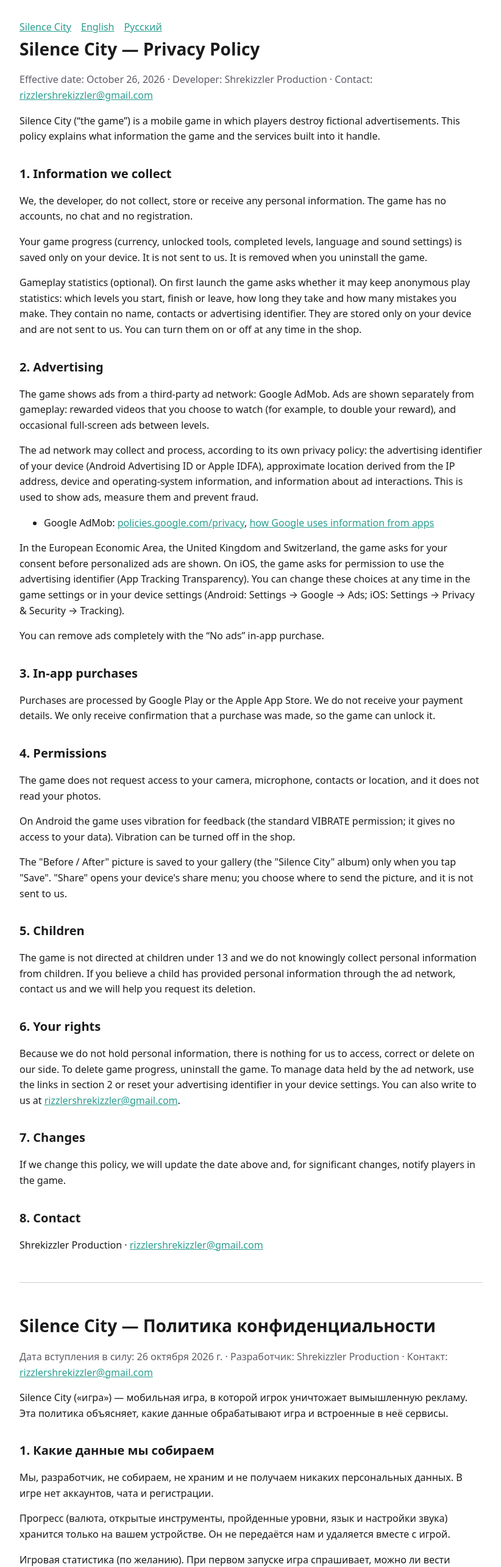
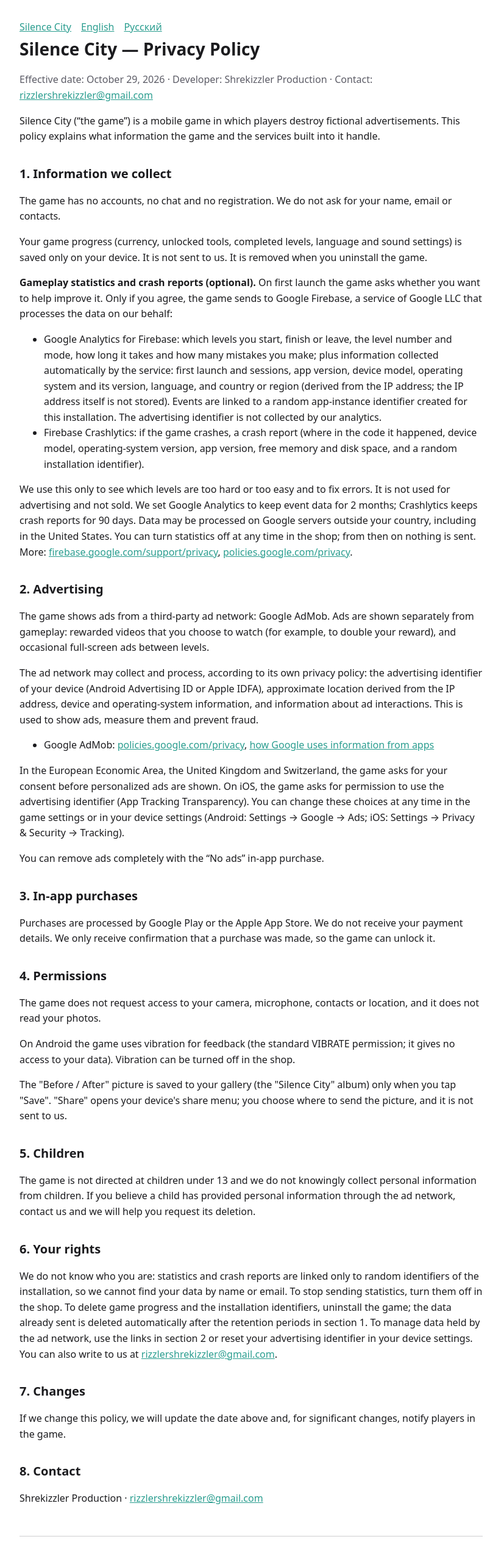
Before and after one commit to BiologyMajor404/BiologyMajor404.github.io, a plain HTML site: page silence-city/privacy.html in a window 1280 px wide. Shown: the top 2569 px of the page at 61% size, without its empty margins (228-1050 px from the left). Drawn offline with Linux system fonts and the light colour scheme.

Commit message:
Add files via upload

```diff
--- a/silence-city/privacy.html
+++ b/silence-city/privacy.html
@@ -23,14 +23,19 @@
 
 <section id="en" lang="en">
 <h1>Silence City — Privacy Policy</h1>
-<p class="muted">Effective date: October 26, 2026 · Developer: Shrekizzler Production · Contact: <a href="mailto:rizzlershrekizzler@gmail.com">rizzlershrekizzler@gmail.com</a></p>
+<p class="muted">Effective date: October 29, 2026 · Developer: Shrekizzler Production · Contact: <a href="mailto:rizzlershrekizzler@gmail.com">rizzlershrekizzler@gmail.com</a></p>
 
 <p>Silence City (“the game”) is a mobile game in which players destroy fictional advertisements. This policy explains what information the game and the services built into it handle.</p>
 
 <h2>1. Information we collect</h2>
-<p>We, the developer, do not collect, store or receive any personal information. The game has no accounts, no chat and no registration.</p>
+<p>The game has no accounts, no chat and no registration. We do not ask for your name, email or contacts.</p>
 <p>Your game progress (currency, unlocked tools, completed levels, language and sound settings) is saved only on your device. It is not sent to us. It is removed when you uninstall the game.</p>
-<p>Gameplay statistics (optional). On first launch the game asks whether it may keep anonymous play statistics: which levels you start, finish or leave, how long they take and how many mistakes you make. They contain no name, contacts or advertising identifier. They are stored only on your device and are not sent to us. You can turn them on or off at any time in the shop.</p>
+<p><b>Gameplay statistics and crash reports (optional).</b> On first launch the game asks whether you want to help improve it. Only if you agree, the game sends to Google Firebase, a service of Google LLC that processes the data on our behalf:</p>
+<ul>
+  <li>Google Analytics for Firebase: which levels you start, finish or leave, the level number and mode, how long it takes and how many mistakes you make; plus information collected automatically by the service: first launch and sessions, app version, device model, operating system and its version, language, and country or region (derived from the IP address; the IP address itself is not stored). Events are linked to a random app-instance identifier created for this installation. The advertising identifier is not collected by our analytics.</li>
+  <li>Firebase Crashlytics: if the game crashes, a crash report (where in the code it happened, device model, operating-system version, app version, free memory and disk space, and a random installation identifier).</li>
+</ul>
+<p>We use this only to see which levels are too hard or too easy and to fix errors. It is not used for advertising and not sold. We set Google Analytics to keep event data for 2 months; Crashlytics keeps crash reports for 90 days. Data may be processed on Google servers outside your country, including in the United States. You can turn statistics off at any time in the shop; from then on nothing is sent. More: <a href="https://firebase.google.com/support/privacy">firebase.google.com/support/privacy</a>, <a href="https://policies.google.com/privacy">policies.google.com/privacy</a>.</p>
 
 <h2>2. Advertising</h2>
 <p>The game shows ads from a third-party ad network: Google AdMob. Ads are shown separately from gameplay: rewarded videos that you choose to watch (for example, to double your reward), and occasional full-screen ads between levels.</p>
@@ -53,7 +58,7 @@
 <p>The game is not directed at children under 13 and we do not knowingly collect personal information from children. If you believe a child has provided personal information through the ad network, contact us and we will help you request its deletion.</p>
 
 <h2>6. Your rights</h2>
-<p>Because we do not hold personal information, there is nothing for us to access, correct or delete on our side. To delete game progress, uninstall the game. To manage data held by the ad network, use the links in section 2 or reset your advertising identifier in your device settings. You can also write to us at <a href="mailto:rizzlershrekizzler@gmail.com">rizzlershrekizzler@gmail.com</a>.</p>
+<p>We do not know who you are: statistics and crash reports are linked only to random identifiers of the installation, so we cannot find your data by name or email. To stop sending statistics, turn them off in the shop. To delete game progress and the installation identifiers, uninstall the game; the data already sent is deleted automatically after the retention periods in section 1. To manage data held by the ad network, use the links in section 2 or reset your advertising identifier in your device settings. You can also write to us at <a href="mailto:rizzlershrekizzler@gmail.com">rizzlershrekizzler@gmail.com</a>.</p>
 
 <h2>7. Changes</h2>
 <p>If we change this policy, we will update the date above and, for significant changes, notify players in the game.</p>
@@ -66,14 +71,19 @@
 
 <section id="ru" lang="ru">
 <h1>Silence City — Политика конфиденциальности</h1>
-<p class="muted">Дата вступления в силу: 26 октября 2026 г. · Разработчик: Shrekizzler Production · Контакт: <a href="mailto:rizzlershrekizzler@gmail.com">rizzlershrekizzler@gmail.com</a></p>
+<p class="muted">Дата вступления в силу: 29 октября 2026 г. · Разработчик: Shrekizzler Production · Контакт: <a href="mailto:rizzlershrekizzler@gmail.com">rizzlershrekizzler@gmail.com</a></p>
 
 <p>Silence City («игра») — мобильная игра, в которой игрок уничтожает вымышленную рекламу. Эта политика объясняет, какие данные обрабатывают игра и встроенные в неё сервисы.</p>
 
 <h2>1. Какие данные мы собираем</h2>
-<p>Мы, разработчик, не собираем, не храним и не получаем никаких персональных данных. В игре нет аккаунтов, чата и регистрации.</p>
+<p>В игре нет аккаунтов, чата и регистрации. Мы не спрашиваем ваше имя, почту или контакты.</p>
 <p>Прогресс (валюта, открытые инструменты, пройденные уровни, язык и настройки звука) хранится только на вашем устройстве. Он не передаётся нам и удаляется вместе с игрой.</p>
-<p>Игровая статистика (по желанию). При первом запуске игра спрашивает, можно ли вести анонимную статистику: какие уровни вы начинаете, проходите или бросаете, сколько это занимает и сколько ошибок. В ней нет имени, контактов и рекламного идентификатора. Она хранится только на вашем устройстве и нам не передаётся. Включить или выключить её можно в любой момент в магазине игры.</p>
+<p><b>Игровая статистика и отчёты о сбоях (по желанию).</b> При первом запуске игра спрашивает, хотите ли вы помочь её улучшить. Только если вы согласны, игра отправляет в Google Firebase (сервис Google LLC, который обрабатывает данные по нашему поручению):</p>
+<ul>
+  <li>Google Analytics for Firebase: какие уровни вы начинаете, проходите или бросаете, номер уровня и режим, сколько это занимает и сколько ошибок; а также то, что сервис собирает сам: первый запуск и сеансы, версию игры, модель устройства, операционную систему и её версию, язык, страну или регион (по IP-адресу; сам IP-адрес не хранится). События привязаны к случайному идентификатору этой установки игры. Рекламный идентификатор наша статистика не собирает.</li>
+  <li>Firebase Crashlytics: если игра вылетела — отчёт о сбое (в каком месте кода, модель устройства, версия системы и игры, свободная память и место, случайный идентификатор установки).</li>
+</ul>
+<p>Мы используем это только чтобы понять, какие уровни слишком сложные или лёгкие, и исправлять ошибки. Для рекламы эти данные не используются и не продаются. В Google Analytics мы храним события 2 месяца, Crashlytics хранит отчёты 90 дней. Данные могут обрабатываться на серверах Google за пределами вашей страны, в том числе в США. Выключить статистику можно в любой момент в магазине игры — после этого ничего не отправляется. Подробнее: <a href="https://firebase.google.com/support/privacy">firebase.google.com/support/privacy</a>, <a href="https://policies.google.com/privacy">policies.google.com/privacy</a>.</p>
 
 <h2>2. Реклама</h2>
 <p>В игре показывается реклама сторонней рекламной сети: Google AdMob. Реклама показывается отдельно от игрового процесса: видео за награду, которое вы смотрите по желанию (например, чтобы удвоить награду), и иногда полноэкранная реклама между уровнями.</p>
@@ -96,7 +106,7 @@
 <p>Игра не предназначена для детей младше 13 лет, и мы сознательно не собираем данные детей. Если вы считаете, что ребёнок передал персональные данные через рекламную сеть, напишите нам — мы поможем запросить их удаление.</p>
 
 <h2>6. Ваши права</h2>
-<p>Мы не храним персональных данных, поэтому с нашей стороны нечего предоставить, исправить или удалить. Чтобы удалить прогресс, удалите игру. Данными рекламной сети можно управлять по ссылкам из раздела 2 или сбросив рекламный идентификатор в настройках устройства. Вы также можете написать нам: <a href="mailto:rizzlershrekizzler@gmail.com">rizzlershrekizzler@gmail.com</a>.</p>
+<p>Мы не знаем, кто вы: статистика и отчёты о сбоях привязаны только к случайным идентификаторам установки, поэтому найти ваши данные по имени или почте мы не можем. Чтобы перестать отправлять статистику, выключите её в магазине игры. Чтобы удалить прогресс и идентификаторы установки, удалите игру; уже отправленные данные удаляются автоматически по срокам из раздела 1. Данными рекламной сети можно управлять по ссылкам из раздела 2 или сбросив рекламный идентификатор в настройках устройства. Вы также можете написать нам: <a href="mailto:rizzlershrekizzler@gmail.com">rizzlershrekizzler@gmail.com</a>.</p>
 
 <h2>7. Изменения</h2>
 <p>При изменении политики мы обновим дату выше, а о существенных изменениях сообщим в игре.</p>
```
